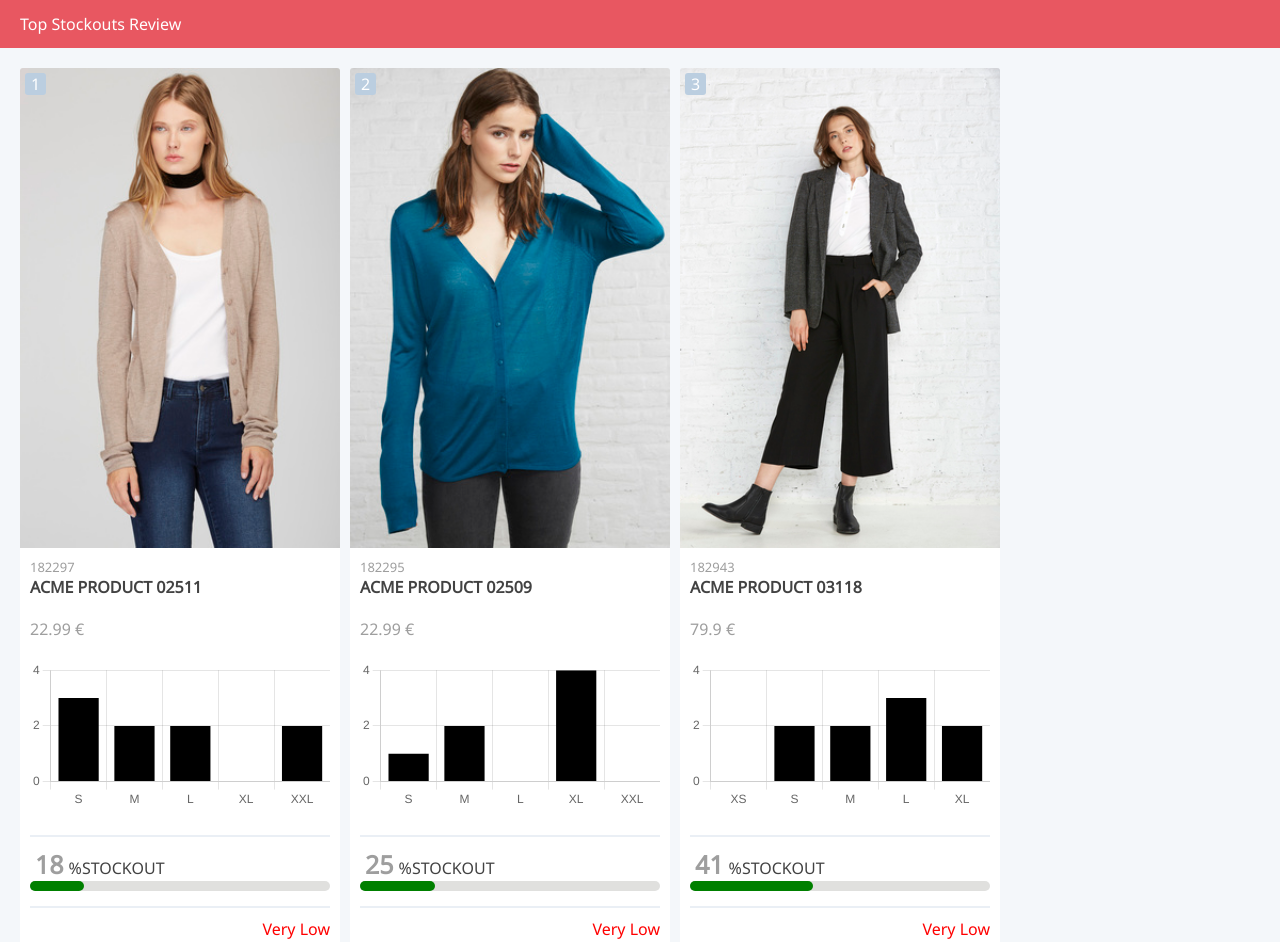
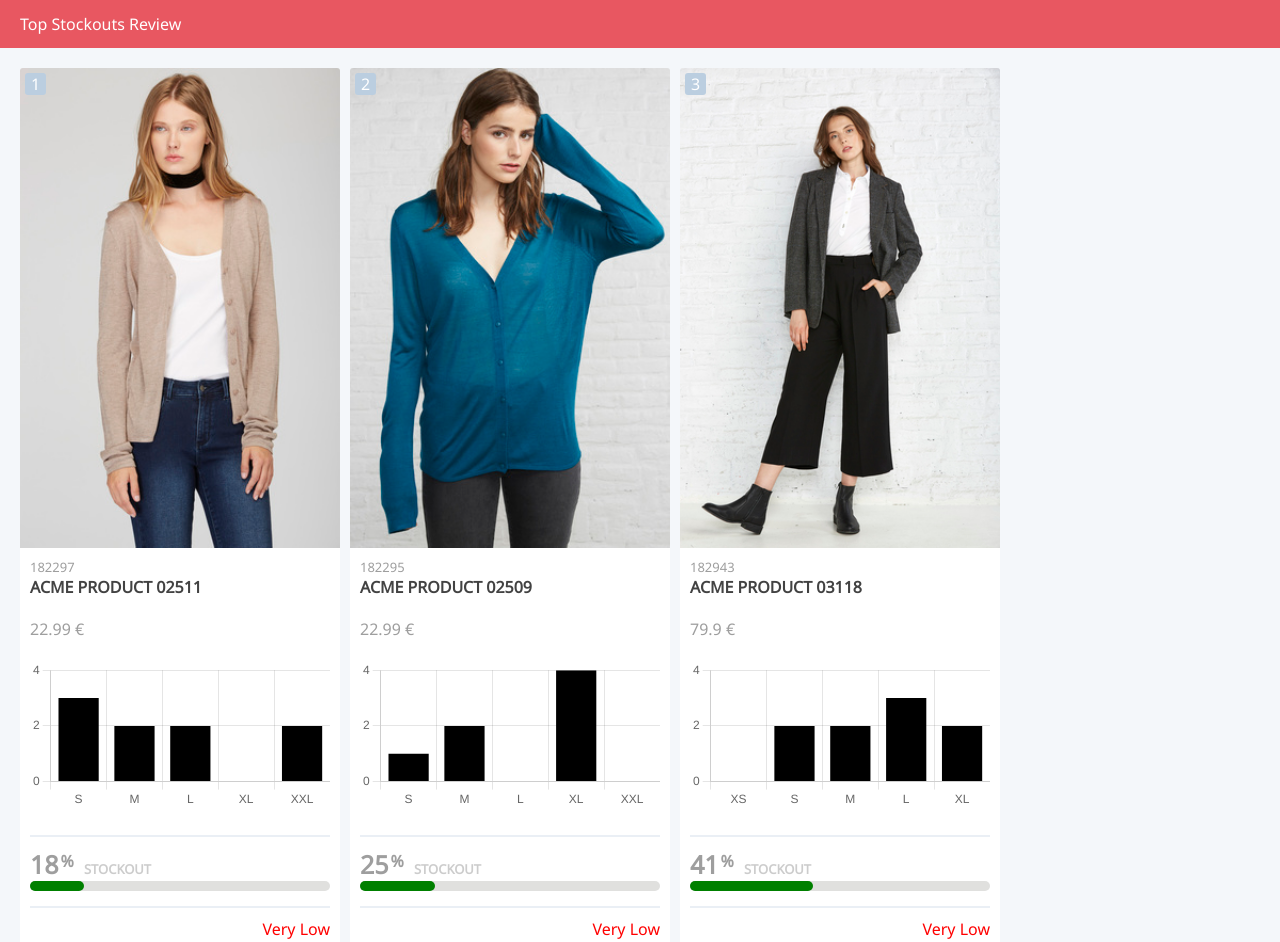
Before and after one commit to mndiaz90/stockouts, a React (Create React App) app: page / in a window 1280 px wide. Shown: the top 942 px of the page. Built offline with nearby package versions, Linux system fonts and the light colour scheme.

Commit message:
Add styles to ProgressBar component

```diff
--- a/src/components/ProgressBar/index.js
+++ b/src/components/ProgressBar/index.js
@@ -10,8 +10,8 @@ const ProgressBar = ({ bgcolor = "green", completed }) => {
   return (
     <div className="progress-bar">
       <span className="progress-bar__whcoverage">{completed}</span>
-      <span>%</span>
-      <span>STOCKOUT</span>
+      <span className="progress-bar__percent">%</span>
+      <span className="progress-bar__stockout">STOCKOUT</span>
       <div className="progress-bar__div progress-bar__div-empty"></div>
       <div className="progress-bar__div" style={progressBarFilled}></div>
     </div>
--- a/src/components/ProgressBar/styles.css
+++ b/src/components/ProgressBar/styles.css
@@ -1,5 +1,26 @@
 .progress-bar {
   position: relative;
+}
+
+.progress-bar__whcoverage {
+  margin-right: 2px;
+  color: #9e9e9e;
+  font-weight: 600;
+  font-size: 25px;
+}
+
+.progress-bar__percent {
+  position: relative;
+  top: -7px;
+  color: #9e9e9e;
+  font-weight: bold;
+}
+
+.progress-bar__stockout {
+  color: #9e9e9e87;
+  font-size: 13px;
+  margin-left: 10px;
+  font-weight: bold;
 }
 
 .progress-bar__div {
@@ -8,13 +29,6 @@
   border-radius: 50px;
 }
 
-.progress-bar__whcoverage {
-  padding: 5px;
-  color: #9e9e9e;
-  font-weight: 600;
-  font-size: 25px;
-}
-
 .progress-bar__div-empty {
   width: 100%;
   background-color: #e0e0de;
```
